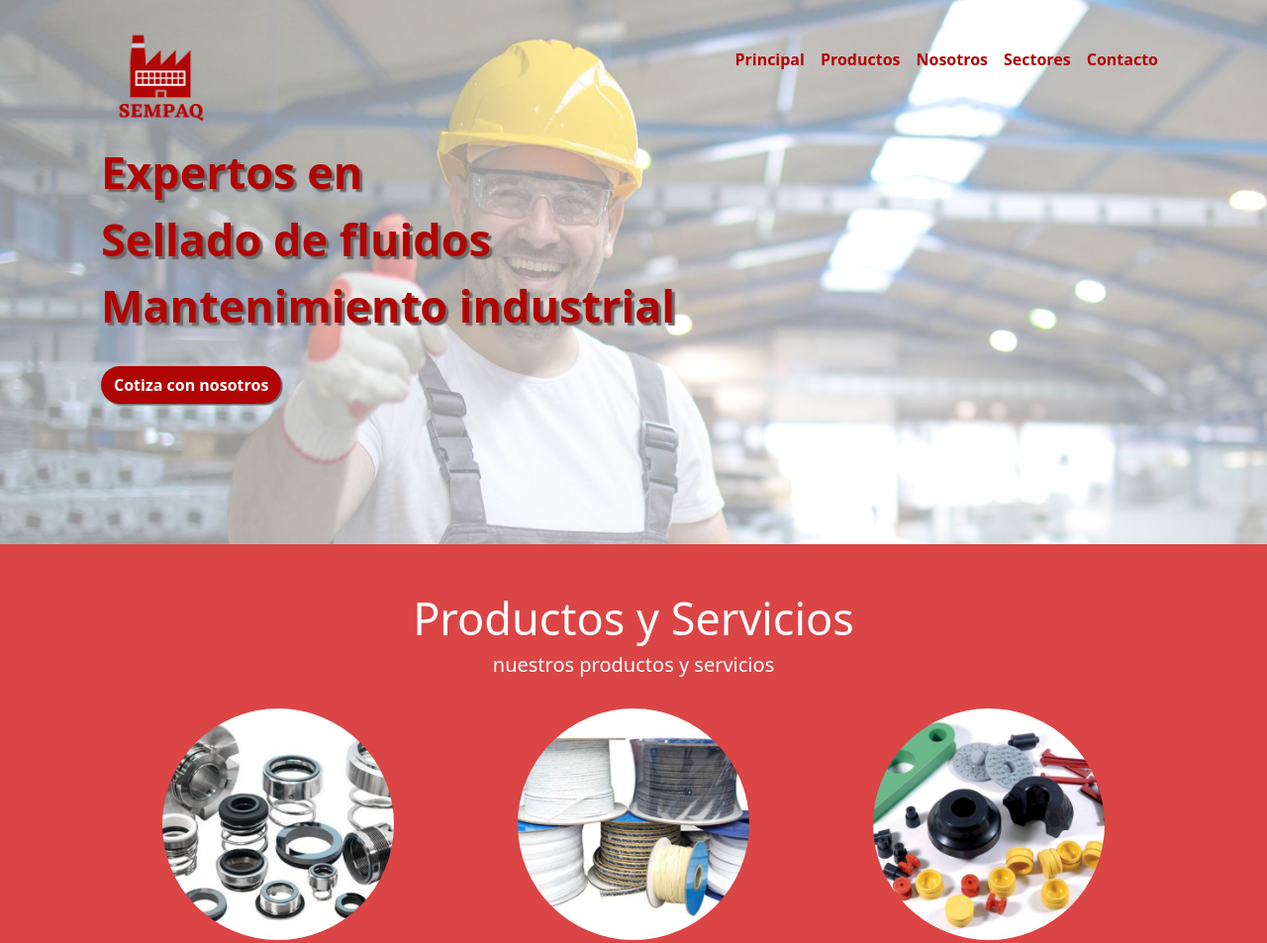
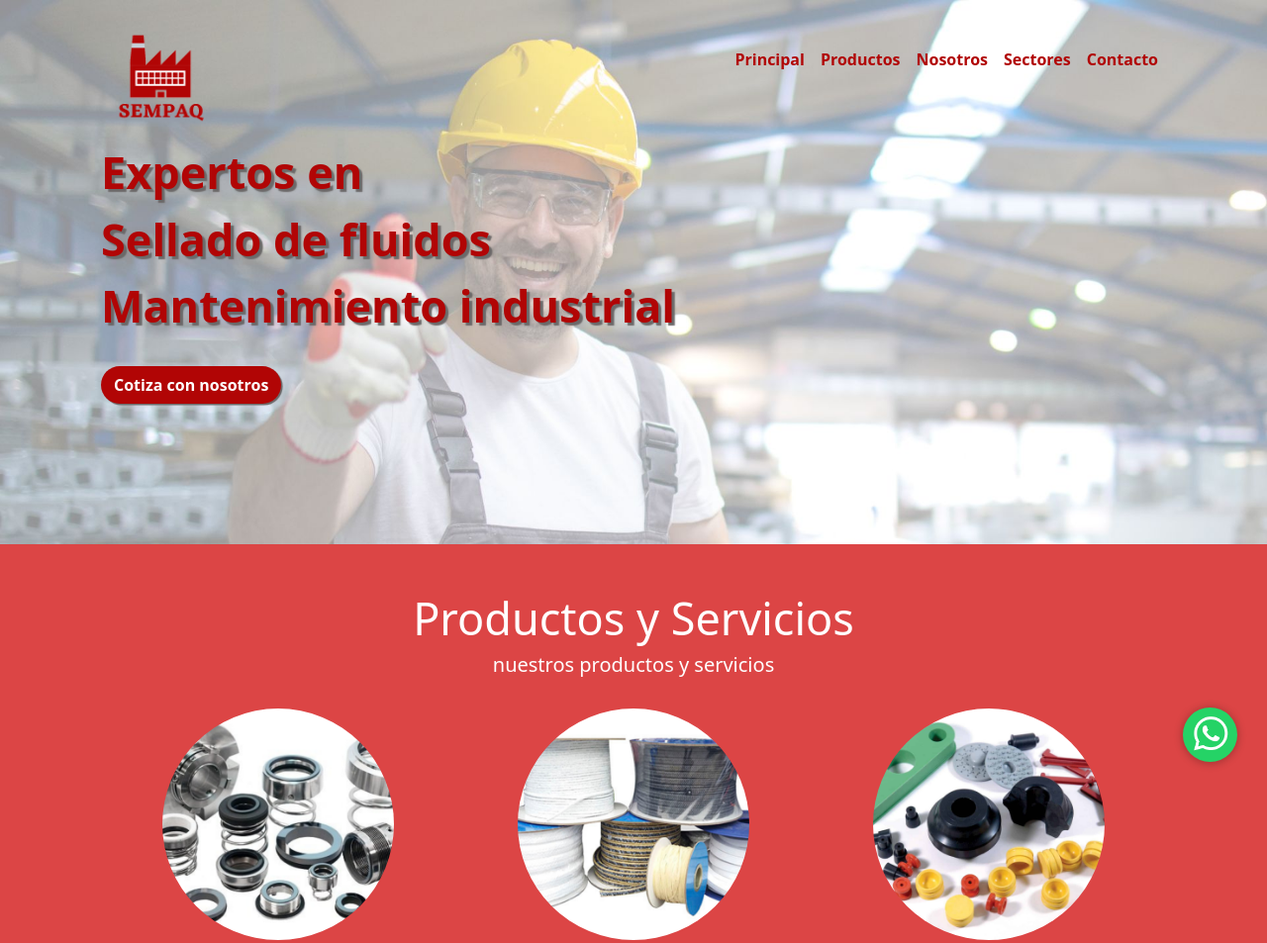
Before and after one commit to jand9402/jand9402.github.io, a website: page src/public/index.html in a window 1280 px wide. Shown: the top 953 px of the page at 99% size. Drawn offline with nearby package versions, Linux system fonts and the light colour scheme.

Commit message:
whatsapp button added

```diff
--- a/src/public/index.html
+++ b/src/public/index.html
@@ -13,12 +13,15 @@
     <title>Document</title>
 </head>
 
-<body>
+<body class="body">
     <header>
 
         <nav class="navbar navbar-expand-lg navbar-dark ">
             <div class="container">
                 <img src="imagenes/logo full1.png" alt="sempaq" class="logospq">
+                <a class="btn-wp" href="https://wa.link/oyhkxw" target="_blank">
+                <img src="imagenes/wp-logo.png" alt="Logo Whatsapp" class="img-wp">
+                </a>
                 <button class="navbar-toggler" type="button" data-bs-toggle="collapse" data-bs-target="#navbarNav">
                     <span class="navbar-toggler-icon"></span>
                 </button>
@@ -137,7 +140,7 @@
             <div class="container text-center">
                 <div class="col-md-6 mx-auto">
                     <h1 class="contacto">Contacto</h1>
-                    <form action="/contactos" method="POST">
+                    <!-- <form action="/contactos" method="POST"> -->
                         <div class="input-group mt-4">
                             <input class="form-control" name="nombre" type="text" placeholder="Nombre">
                         </div>
@@ -148,7 +151,7 @@
                             <textarea class="form-control mensaje" name="mensaje" placeholder="Mensaje"></textarea>
                         </div>
                             <button class="btn input-group mt-4 text-center">Enviar</button>
-                    </form>
+                    <!-- </form> -->
                 </div>
             </div>
         </div>
@@ -188,6 +191,7 @@
         </footer>
 
 
+
     </main>
 
 
--- a/src/public/styles.css
+++ b/src/public/styles.css
@@ -1,3 +1,5 @@
+
+
 .test{
     color: black
 }
@@ -247,3 +249,29 @@ nav{
 .texto-nosotros{
     color: white !important;
 }
+
+.img-wp{
+    /* width: 80px; */
+    width: 40px;
+    margin-bottom: 6px;
+}
+
+.btn-wp{
+    position: fixed;
+    width: 55px;
+    height: 55px;
+    line-height: 55px;
+    bottom: 30px;
+    right: 30px;
+    border-radius: 50px;
+    background: #25D366;
+    color: #fff;
+    text-align: center;
+    transition: 300ms all;
+    box-shadow: 0px 1px 10px rgba(0,0,0,0.3);
+    z-index: 100;
+}
+
+.btn-wp:hover{
+    background: #ffffff;
+}
```
Also changed, not shown: src/routes/index.js (+19 -19 lines), src/public/imagenes/wp-logo.png (added).
